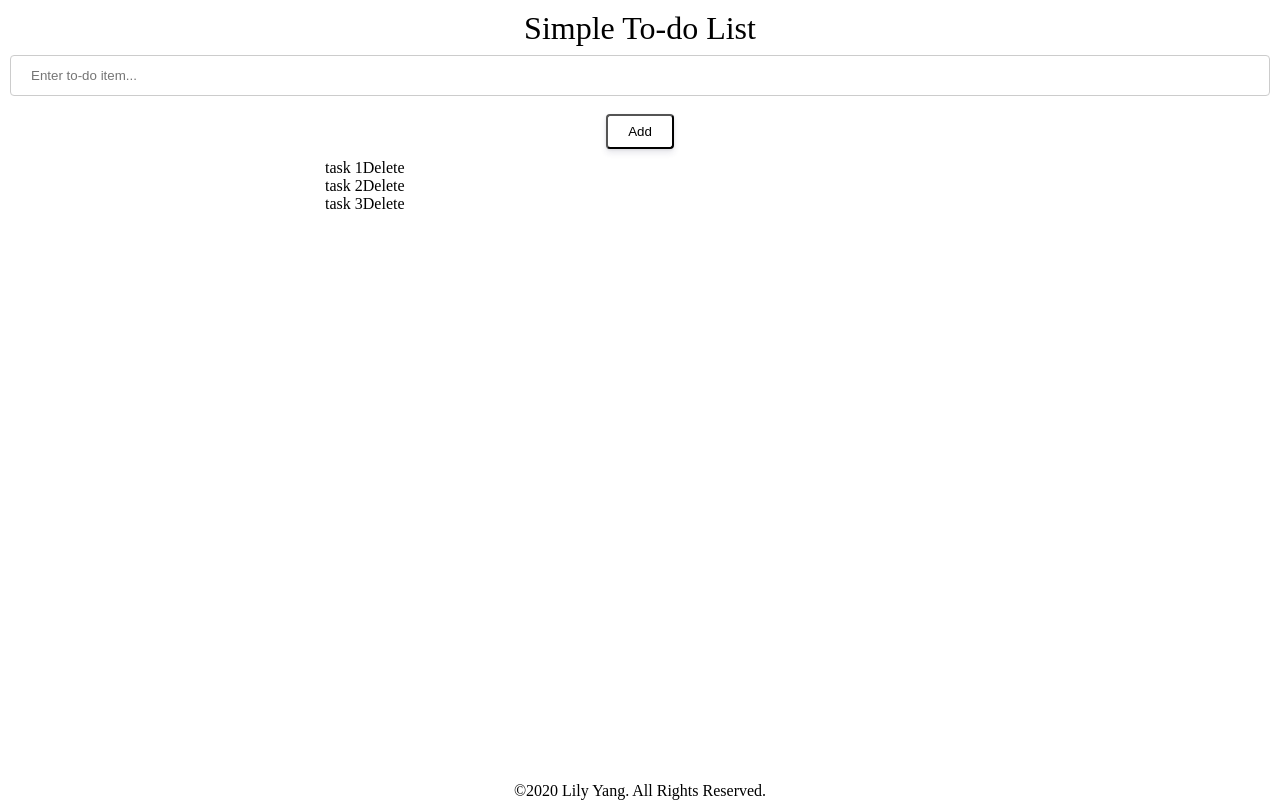
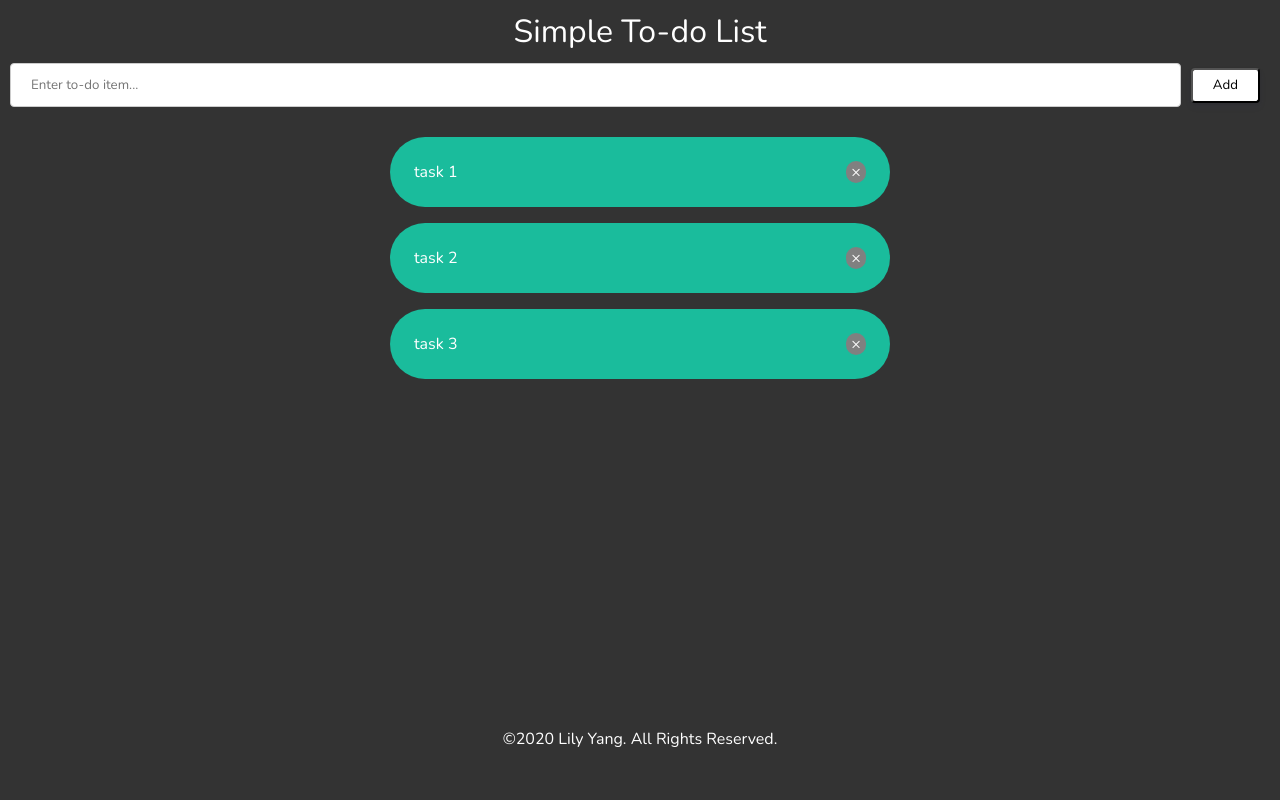
Before and after one commit to lilyyanglt/fun_web_projects, a React (Create React App) app in the folder react-todo-list/: page / in a window 1280 px wide. Built offline with nearby package versions, Linux system fonts and the light colour scheme.

Commit message:
Updated style for SubmitForm and ToDolist component

```diff
--- a/react-todo-list/src/components/SubmitForm.js
+++ b/react-todo-list/src/components/SubmitForm.js
@@ -24,9 +24,7 @@ class SubmitForm extends React.Component {
               value={this.state.text}
               placeholder="Enter to-do item..."
             />
-            <div id="buttons-area">
-              <button className="depthButton">Add</button>
-            </div>
+            <button className="depthButton">Add</button>
       </form>
     )
   }
--- a/react-todo-list/src/components/Todo.js
+++ b/react-todo-list/src/components/Todo.js
@@ -1,9 +1,10 @@
 import React from 'react';
+import '../style/todolist.css'
 
 function Todo(props) {
   return (
-    <div>{props.content}
-    <span onClick={() => props.onDelete(props.id)}>Delete</span>
+    <div className="list-item">{props.content}
+    <span className="delete" onClick={() => props.onDelete(props.id)}>&times;</span>
     </div>
   )
 }
--- a/react-todo-list/src/style/footer.css
+++ b/react-todo-list/src/style/footer.css
@@ -1,7 +1,8 @@
 footer {
   position: absolute;
   width: 100vw;
-  bottom: 0;
+  bottom: 50px;
   left: 0;
   text-align: center;
+  color: white;
 }
--- a/react-todo-list/src/style/form.css
+++ b/react-todo-list/src/style/form.css
@@ -1,14 +1,17 @@
+form {
+  text-align: center;
+  margin-bottom: 20px;
+  display: flex;
+  align-items: center;
+  justify-content: space-around;
+}
+
 /* SOURCE: https://www.w3schools.com/css/tryit.asp?filename=trycss_forms */
-input[type=text], select {
+input[type=text] {
   width: 100%;
   padding: 12px 20px;
-  margin: 8px 0;
-  display: inline-block;
+  margin: 10px auto;
   border: 1px solid #ccc;
   border-radius: 4px;
-  box-sizing: border-box;
+
 }
-
-#buttons-area {
-  text-align: center;
-}
--- a/react-todo-list/src/style/header.css
+++ b/react-todo-list/src/style/header.css
@@ -1,4 +1,5 @@
 header {
   font-size: 2em;
   text-align: center;
+  color: white;
 }
--- a/react-todo-list/src/style/main.css
+++ b/react-todo-list/src/style/main.css
@@ -1,11 +1,19 @@
+@import url('https://fonts.googleapis.com/css2?family=Nunito&display=swap');
+
 * {
   box-sizing: border-box;
   margin: 0;
   padding: 0;
+  font-family: 'Nunito', cursive;
+}
+
+body {
+  background-color: #333;
 }
 
 main {
 margin: 10px;
+
 }
 
 /* SOURCE: https://emilkowalski.github.io/css-effects-snippets/*/
--- a/react-todo-list/src/style/todolist.css
+++ b/react-todo-list/src/style/todolist.css
@@ -1,14 +1,29 @@
 #todoList {
-width: 50%;
+min-width: 350px;
+max-width: 500px;
 margin: 0 auto;
+
 }
 
-#todoList > li{
-  list-style-type: none;
-  background-color: #555;
+.list-item {
+  color: white;
+  padding: 1.5em;
+  background-color:#1ABC9C;
   border-radius: 50px;
-  padding: 1em;
   margin-bottom: 1em;
+}
+
+.delete {
+  width: 20px;
   text-align: center;
-  color: white;
+  border-radius: 50px;
+  float: right;
+  display: block;
+  background-color: gray;
+  transition: all 0.5s linear;
 }
+
+.delete:hover {
+  background-color: red;
+  cursor: pointer;
+}
```
